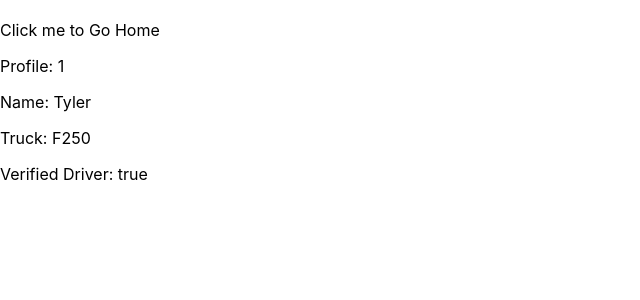
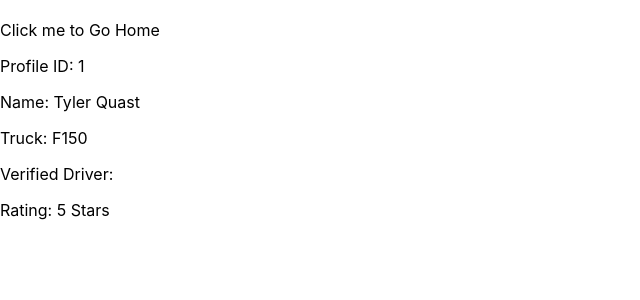
Before and after one commit to joemama0s/truckerApp, a Next.js app in the folder trucker-app-next/: page /profile/1 in a window 1280 px wide. Shown: the top 300 px of the page, without its empty margins (0-640 px from the left). Built offline with nearby package versions, Linux system fonts and the light colour scheme.

Commit message:
api setup

```diff
--- /dev/null
+++ b/trucker-app-next/interfaces/job.tsx
@@ -0,0 +1,7 @@
+export type Job = {
+  id: string
+  name: string
+  company_name: string
+  starting_location: string
+  ending_location: string
+  }
--- /dev/null
+++ b/trucker-app-next/interfaces/profile.tsx
@@ -0,0 +1,7 @@
+export type Profile = {
+  id: string
+  name: string
+  truck: string
+  verified: boolean
+  rating: string
+  }
--- a/trucker-app-next/package.json
+++ b/trucker-app-next/package.json
@@ -17,6 +17,7 @@
     "next": "13.0.4",
     "react": "18.2.0",
     "react-dom": "18.2.0",
+    "swr": "^1.3.0",
     "typescript": "4.9.3"
   }
 }
--- /dev/null
+++ b/trucker-app-next/pages/api/jobs/[id].tsx
@@ -0,0 +1,25 @@
+import { NextApiRequest, NextApiResponse } from 'next'
+import { Jobs } from '../../../tmp_db'
+import { Job } from '../../../interfaces/job'
+
+type ResponseError = {
+  message: string
+}
+
+export default function personHandler(
+  req: NextApiRequest,
+  res: NextApiResponse<Job | ResponseError>
+) {
+  const { query } = req
+  const { id } = query
+
+  // TODO MAKE THIS AN ACTUAL DB CALL
+  // Notice this is just taking the data from the tmp_db file and looking for the
+  // specific id
+  const filtered = Jobs.filter((p) => p.id === id)
+
+  // User with id exists
+  return filtered.length > 0
+    ? res.status(200).json(filtered[0])
+    : res.status(404).json({ message: `Job with id: ${id} not found.` })
+}
--- /dev/null
+++ b/trucker-app-next/pages/api/jobs/index.tsx
@@ -0,0 +1,10 @@
+import { NextApiResponse, NextApiRequest } from 'next'
+import { Jobs} from '../../../tmp_db'
+import { Job } from '../../../interfaces/job'
+
+export default function handler(
+  _req: NextApiRequest,
+  res: NextApiResponse<Job[]>
+) {
+  return res.status(200).json(Jobs)
+}
--- /dev/null
+++ b/trucker-app-next/pages/api/profiles/[id].tsx
@@ -0,0 +1,25 @@
+import { NextApiRequest, NextApiResponse } from 'next'
+import { Profiles } from '../../../tmp_db'
+import { Profile } from '../../../interfaces/profile'
+
+type ResponseError = {
+  message: string
+}
+
+export default function personHandler(
+  req: NextApiRequest,
+  res: NextApiResponse<Profile | ResponseError>
+) {
+  const { query } = req
+  const { id } = query
+
+  // TODO MAKE THIS AN ACTUAL DB CALL
+  // Notice this is just taking the data from the tmp_db file and looking for the
+  // specific id
+  const filtered = Profiles.filter((p) => p.id === id)
+
+  // User with id exists
+  return filtered.length > 0
+    ? res.status(200).json(filtered[0])
+    : res.status(404).json({ message: `Profile with id: ${id} not found.` })
+}
--- /dev/null
+++ b/trucker-app-next/pages/api/profiles/index.tsx
@@ -0,0 +1,10 @@
+import { NextApiResponse, NextApiRequest } from 'next'
+import { Profiles } from '../../../tmp_db'
+import { Profile } from '../../../interfaces/profile'
+
+export default function handler(
+  _req: NextApiRequest,
+  res: NextApiResponse<Profile[]>
+) {
+  return res.status(200).json(Profiles)
+}
--- a/trucker-app-next/pages/profile/[id].tsx
+++ b/trucker-app-next/pages/profile/[id].tsx
@@ -1,28 +1,40 @@
 import Link from 'next/link'
 import { useRouter } from 'next/router'
+import useSWR from 'swr'
+
+
+const fetcher = async (url: string) => {
+  console.log(url)
+  const res = await fetch(url)
+  const data = await res.json()
+
+  if (res.status !== 200) {
+    throw new Error(data.message)
+  }
+  return data
+}
 
 const Profile = () => {
-  const router = useRouter()
-  const { id } = router.query
-  console.log(id)
-  let name = "Tyler"
-  let truck = "F250"
-  let verified = "true"
-  if (id === "2"){
-    name = "Ryan"
-    truck = "Semi Truck"
-    verified = "false"
-  }
+  const { query } = useRouter()
+  const { data, error } = useSWR(
+    () => query.id && `/api/profiles/${query.id}`,
+    fetcher
+  )
+
+  if (error) return <div>{error.message}</div>
+  if (!data) return <div>Loading...</div>
+
 
   return (
     <>
         <br></br>
         <Link href="/">Click me to Go Home</Link>
         <br></br>
-        <p>Profile: {id}</p>
-        <p>Name: {name}</p>
-        <p>Truck: {truck}</p>
-        <p>Verified Driver: {verified}</p>
+        <p>Profile ID: {data.id}</p>
+        <p>Name: {data.name}</p>
+        <p>Truck: {data.truck}</p>
+        <p>Verified Driver: {data.verified}</p>
+        <p>Rating: {data.rating}</p>
     </>
   )
 }
--- /dev/null
+++ b/trucker-app-next/pages/profile/index.tsx
@@ -0,0 +1,17 @@
+
+import Link from 'next/link'
+import { useRouter } from 'next/router'
+
+const Profile = () => {
+  const router = useRouter()
+
+  return (
+    <>
+        <p>No profile ID selected</p>
+        <br></br>
+        <Link href="/">Click me to Go Home</Link>
+    </>
+  )
+}
+
+export default Profile
--- /dev/null
+++ b/trucker-app-next/tmp_db.tsx
@@ -0,0 +1,33 @@
+export const Jobs = [
+    {
+      id: '1',
+      name: 'John Smith',
+      company_name: 'Keto Ice cream',
+      starting_location: 'Scottsdale',
+      ending_location: 'Orange County',
+    },
+    {
+      id: '2',
+      name: 'Mr. Taylor Made',
+      company_name: 'Taylormade',
+      starting_location: 'Washington',
+      ending_location: 'Las Vegas',
+    }
+]
+
+export const Profiles = [
+  {
+    id: '1',
+    name: 'Tyler Quast',
+    truck: 'F150',
+    verified: true,
+    rating: '5 Stars'
+  },
+  {
+    id: '2',
+    name: 'Ryan Harris',
+    truck: 'Semi Truck',
+    verified: false,
+    rating: '1 Star :('
+  }
+]
```
Also changed, not shown: trucker-app-next/pages/job_post/[id].tsx (+25 -15 lines), trucker-app-next/pages/job_post/index.tsx (added, +16 -0 lines), 1 other file (tests, documents, lock files or other folders).
